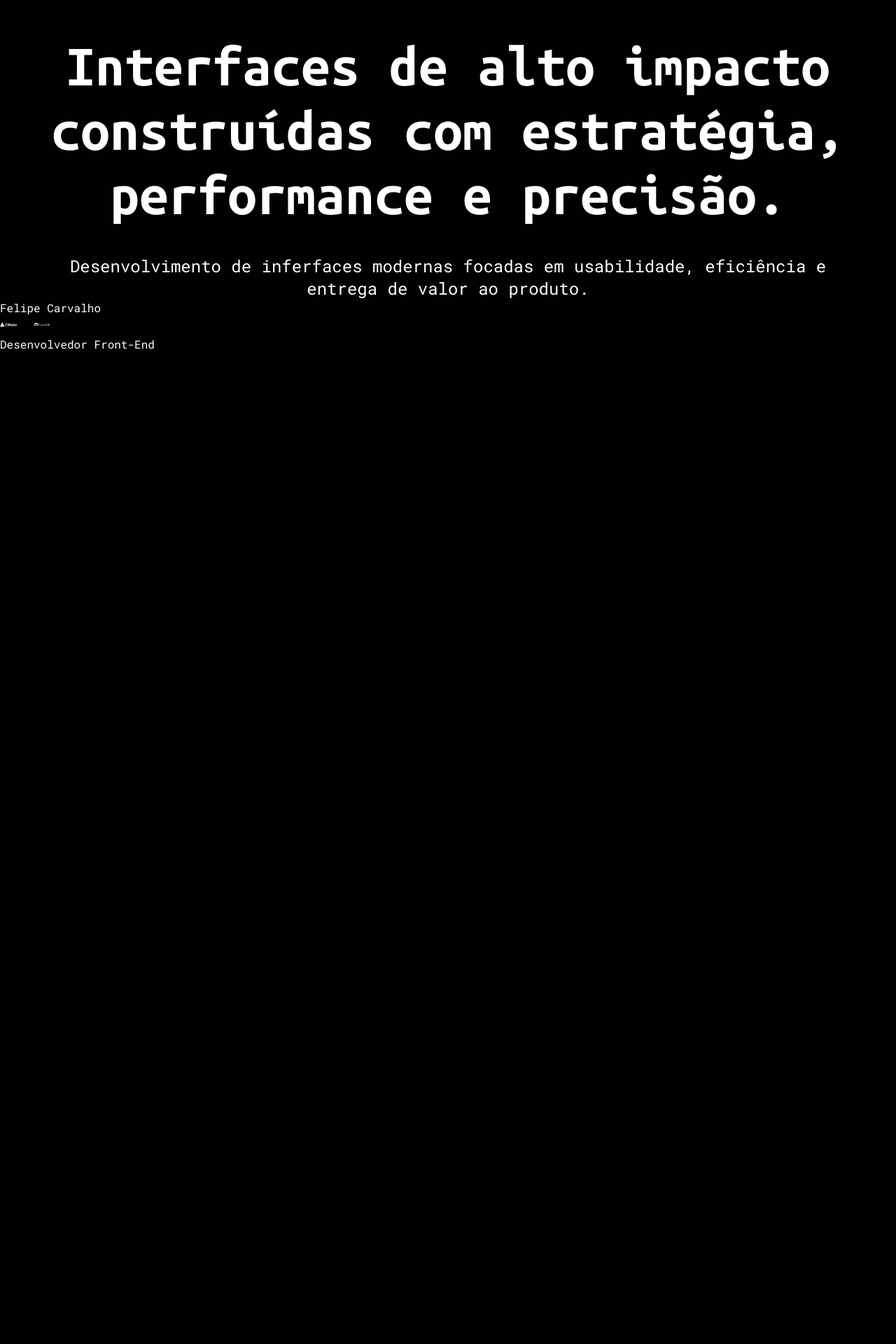
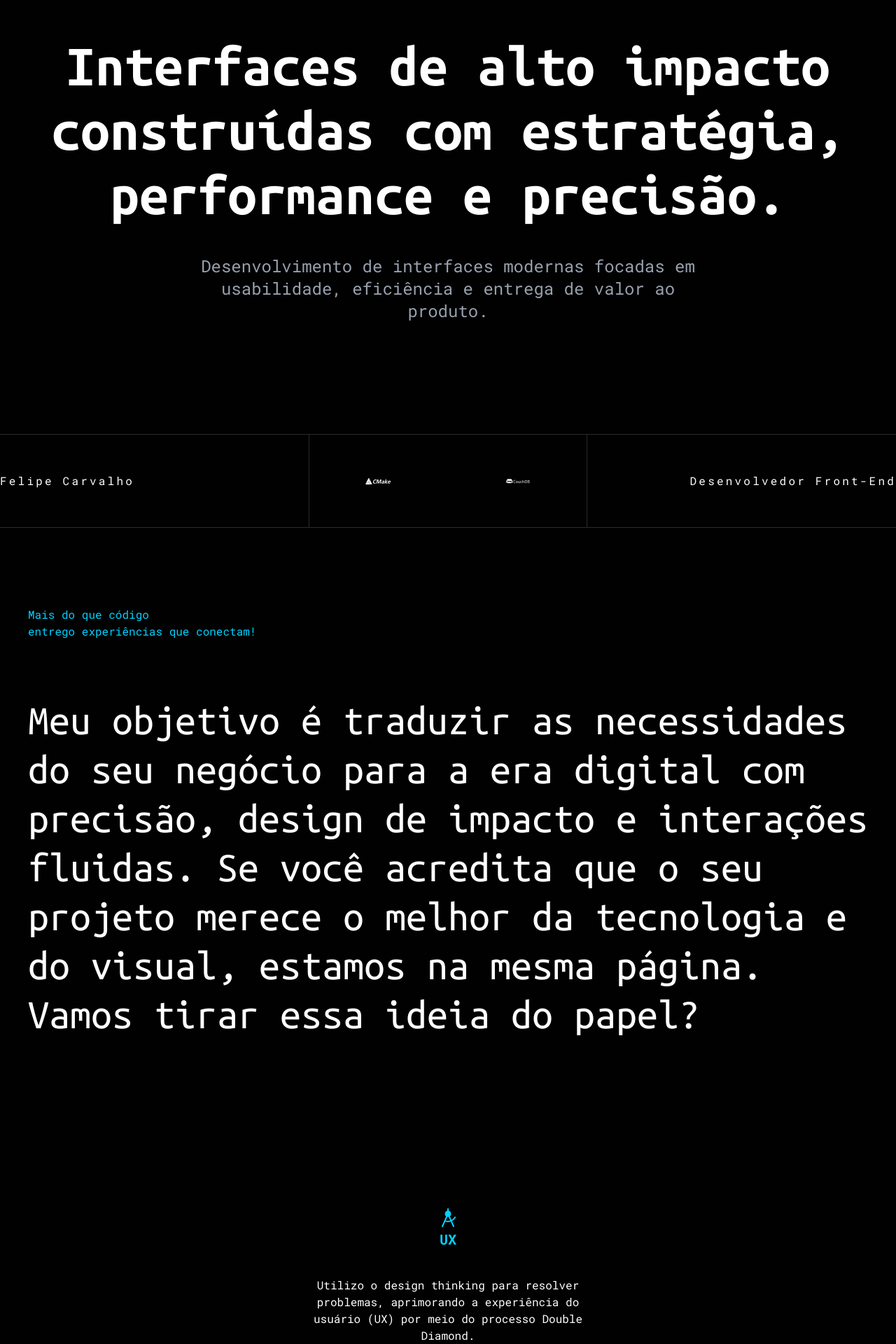
Before and after one commit to oecarvalho/portifolioCarvalho2026, a Next.js app: page / in a window 1280 px wide. Shown: the part 180-2100 px from the top of the page at 70% size. Before the commit the page ends 800 px from the top, so only its background shows below. Built offline with nearby package versions, Linux system fonts and the light colour scheme.

Commit message:
finalizando algumas mudanças

```diff
--- a/package.json
+++ b/package.json
@@ -9,6 +9,7 @@
     "lint": "eslint"
   },
   "dependencies": {
+    "@phosphor-icons/react": "^2.1.10",
     "devicon": "^2.17.0",
     "next": "15.5.12",
     "react": "19.1.0",
@@ -20,8 +21,8 @@
     "@types/node": "^20",
     "@types/react": "^19",
     "@types/react-dom": "^19",
-    "eslint": "^9",
-    "eslint-config-next": "15.5.12",
+    "eslint": "^4.1.1",
+    "eslint-config-next": "^0.2.4",
     "tailwindcss": "^4",
     "typescript": "^5"
   }
--- a/src/components/header/header.tsx
+++ b/src/components/header/header.tsx
@@ -10,11 +10,11 @@ export const Header = () => {
                 </Link>
 
                 <nav className="flex items-center gap-7">
-                    <Link className="relative after:absolute after:left-0 after:-bottom-1 after:h-[1px] after:w-0 after:bg-blue-500 after:transition-all hover:after:w-full" href='/'>Home</Link>
-                    <Link className="relative after:absolute after:left-0 after:-bottom-1 after:h-[1px] after:w-0 after:bg-blue-500 after:transition-all hover:after:w-full" href='#projetos'>Projetos</Link>
-                    <Link className="relative after:absolute after:left-0 after:-bottom-1 after:h-[1px] after:w-0 after:bg-blue-500 after:transition-all hover:after:w-full" href='/blog'>Blog</Link>
-                    <Link className="relative after:absolute after:left-0 after:-bottom-1 after:h-[1px] after:w-0 after:bg-blue-500 after:transition-all hover:after:w-full" href='/books'>Livros</Link>
-                    <Link className="relative after:absolute after:left-0 after:-bottom-1 after:h-[1px] after:w-0 after:bg-blue-500 after:transition-all hover:after:w-full" href='#contato'>Contato</Link>
+                    <Link className="relative after:absolute after:left-0 after:-bottom-1 after:h-[1px] after:w-0 after:bg-[#00D1FF] after:transition-all hover:after:w-full" href='/'>Home</Link>
+                    <Link className="relative after:absolute after:left-0 after:-bottom-1 after:h-[1px] after:w-0 after:bg-[#00D1FF] after:transition-all hover:after:w-full" href='#projetos'>Projetos</Link>
+                    <Link className="relative after:absolute after:left-0 after:-bottom-1 after:h-[1px] after:w-0 after:bg-[#00D1FF] after:transition-all hover:after:w-full" href='/blog'>Blog</Link>
+                    <Link className="relative after:absolute after:left-0 after:-bottom-1 after:h-[1px] after:w-0 after:bg-[#00D1FF] after:transition-all hover:after:w-full" href='/books'>Livros</Link>
+                    <Link className="relative after:absolute after:left-0 after:-bottom-1 after:h-[1px] after:w-0 after:bg-[#00D1FF] after:transition-all hover:after:w-full" href='#contato'>Contato</Link>
                 </nav>
             </div>
         </header>
--- a/src/components/hero-section/hero-section.tsx
+++ b/src/components/hero-section/hero-section.tsx
@@ -3,42 +3,58 @@ import Link from "next/link"
 
 export const HeroSection = () => {
   return (
-        <div className="container mx-auto">
-            <div className="w-full max-w-285 mx-auto mt-36 text-center">
-                <h1 className="font-mono font-bold text-[84px] leading-23 ">
+    <section className="w-full overflow-x-hidden">
+
+      <div className="container mx-auto px-6">
+        <div className="w-full max-w-[1140px] mx-auto mt-20 lg:mt-36 text-center">
+          <h1 className="font-mono font-bold text-[42px] md:text-[64px] lg:text-[84px] leading-[1.1] lg:leading-23">
             Interfaces de alto impacto construídas com estratégia, performance e precisão.
           </h1>
-                <p className="text-2xl mt-10">
-                    Desenvolvimento de inferfaces modernas focadas em usabilidade,
+          <p className="text-lg md:text-xl lg:text-2xl mt-8 lg:mt-10 text-gray-400 max-w-3xl mx-auto">
+            Desenvolvimento de interfaces modernas focadas em usabilidade,
             eficiência e entrega de valor ao produto.
           </p>
         </div>
-
-            <div>
-                <div>
-                    <p>Felipe Carvalho</p>
       </div>
 
-                <div>
+
+      <div className="w-full mt-24 lg:mt-40 border-y border-[#2A2A2B]">
+        <div className="container mx-auto flex flex-col md:flex-row justify-between items-stretch">
+
+
+          <div className="flex flex-1 items-center pr-0 justify-start md:justify-start py-6 md:py-12 ">
+            <p className="font-mono tracking-[0.2em] text-xs lg:text-base whitespace-nowrap">
+              Felipe Carvalho
+            </p>
+          </div>
+
+
+          <div className="flex items-center justify-center gap-10 lg:gap-16
+                          border-y md:border-y-0 md:border-x border-[#2A2A2B]
+                          py-8 md:py-12 px-10 lg:px-20">
 
             <Link href="https://github.com/oecarvalho" target="_blank">
-                        <i className="devicon-github-original text-2xl"></i>
+              <i className="devicon-github-original text-3xl lg:text-4xl transition-all duration-300 hover:text-[#00D1FF] hover:scale-110 block"></i>
             </Link>
 
-                     <Link href="https://github.com/oecarvalho" target="_blank">
-                        <i className="devicon-linkedin-plain text-2xl"></i>
+            <Link href="https://linkedin.com/in/oecarvalho" target="_blank">
+              <i className="devicon-linkedin-plain text-3xl lg:text-4xl transition-all duration-300 hover:text-[#00D1FF] hover:scale-110 block"></i>
             </Link>
 
-                     <Link href="https://github.com/oecarvalho" target="_blank">
-                        <i className="devicon-behance-plain text-2xl"></i>
+            <Link href="https://behance.net/oecarvalho" target="_blank">
+              <i className="devicon-behance-plain text-3xl lg:text-4xl transition-all duration-300 hover:text-[#00D1FF] hover:scale-110 block"></i>
             </Link>
+          </div>
+
+
+          <div className="flex flex-1 items-center justify-end md:justify-end py-6 md:py-12 text-right">
+            <p className="font-mono tracking-[0.2em] text-xs lg:text-base whitespace-nowrap">
+              Desenvolvedor Front-End
+            </p>
+          </div>
 
         </div>
-
-                <div>
-                    <p>Desenvolvedor Front-End</p>
       </div>
-            </div>
-        </div>
+    </section>
   )
 }
--- /dev/null
+++ b/src/components/work-section/work-section.tsx
@@ -0,0 +1,35 @@
+import { CompassToolIcon } from "@phosphor-icons/react"
+
+export const WorkSection = () => {
+    return (
+        <section className="W-full ">
+            <div className="container mx-auto mt-28">
+                <div className="flex flex-col justify-center w-full max-w-300 mx-auto">
+                    <div className=" mb-20 font-mono leading-6 text-[#00D1FF]">
+                        <p>Mais do que código</p>
+                        <p>entrego experiências que conectam!</p>
+                    </div>
+
+                    <div>
+                        <h1 className="font-mono text-6xl leading-17.5">
+                            Meu objetivo é traduzir as necessidades do seu negócio para a era digital com precisão,
+                            design de impacto e interações fluidas. Se você acredita que o seu projeto merece o
+                            melhor da tecnologia e do visual, estamos na mesma página. Vamos tirar essa ideia do papel?
+                        </h1>
+                    </div>
+                </div>
+
+                <div className="mt-60">
+                    <div className="flex flex-col  items-center gap-10">
+                        <div className="text-center">
+                            <CompassToolIcon size={32} weight="fill" color="#00D1FF" />
+                            <p className="font-mono text-[#00D1FF] font-bold text-xl">UX</p>
+                        </div>
+
+                        <p className="font-sans w-full max-w-112.5 text-center">Utilizo o design thinking para resolver problemas, aprimorando a experiência do usuário (UX) por meio do processo Double Diamond.</p>
+                    </div>
+                </div>
+            </div>
+        </section>
+    )
+}
--- a/src/pages/index.tsx
+++ b/src/pages/index.tsx
@@ -1,9 +1,11 @@
 import { HeroSection } from "@/components/hero-section/hero-section";
+import { WorkSection } from "@/components/work-section/work-section";
 
 export default function Home() {
   return (
     <article className="flex flex-col">
       <HeroSection/>
+      <WorkSection/>
     </article>
   );
 }
```
Also changed, not shown: 1 other file (tests, documents, lock files or other folders). Lines whose indentation alone changed are shown as unchanged.
